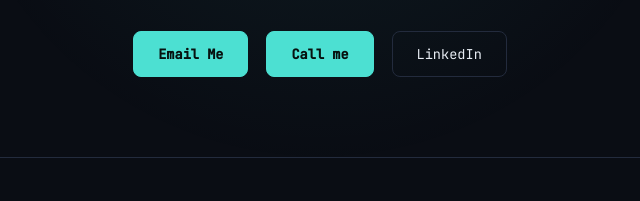
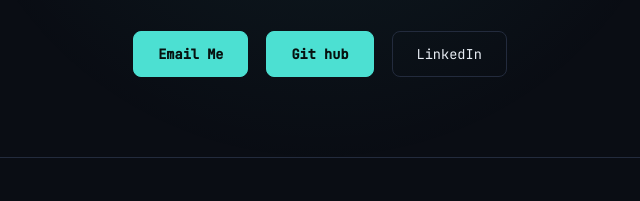
Before and after one commit to davidtanko48-create/davidportfolio, a plain HTML site: page index.html in a window 1280 px wide. Shown: the part 6620-6821 px from the top of the page, 320-960 px from the left. Drawn offline with Linux system fonts and the light colour scheme.

Commit message:
Update index.html

```diff
--- a/index.html
+++ b/index.html
@@ -198,7 +198,7 @@
         about vibe coding. Reach out.</p>
       <div class="contact-links">
         <a href="davidtanko48@gmail.com" class="btn primary">Email Me</a>
-        <a href="08100366848" class="btn primary">Call me</a>
+        <a href="github.com" class="btn primary">Git hub</a>
         <a href="#" class="btn ghost">LinkedIn</a>
       </div>
     </div>
```
